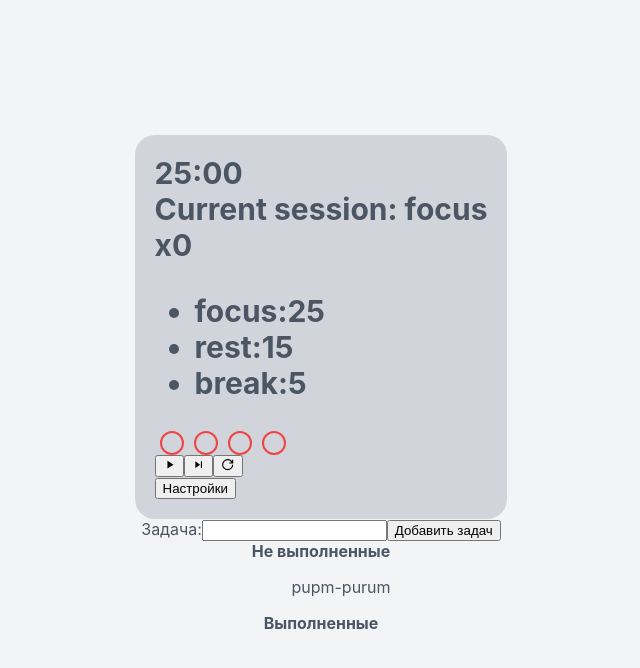
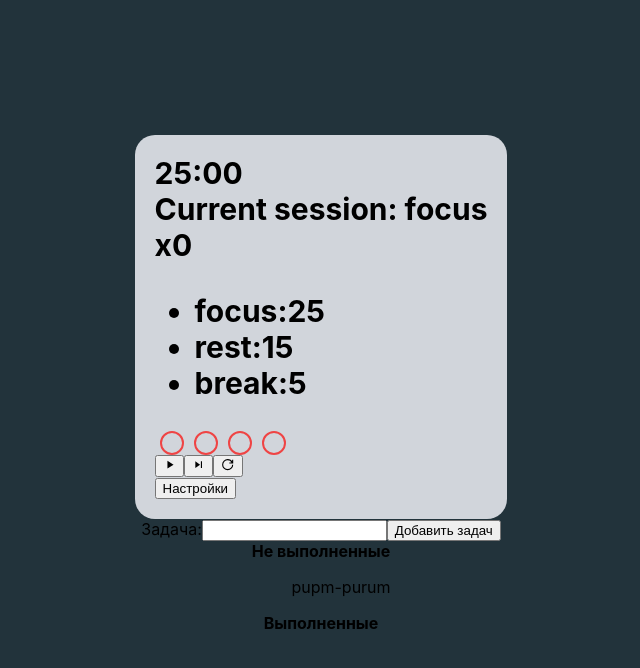
Before and after one commit to git-dmitriy/pomodoro-app, a React (Create React App) app: page / in a window 1280 px wide. Shown: the top 668 px of the page, without its empty margins (319-959 px from the left). Built offline with nearby package versions, Linux system fonts and the light colour scheme.

Commit message:
Create dynamic background fill

```diff
--- a/src/components/layout/Layout.tsx
+++ b/src/components/layout/Layout.tsx
@@ -1,16 +1,38 @@
+import { useAppSelector } from 'app/hooks';
 import styled from 'styled-components';
 
-const StyledLayout = styled.div`
+type P = {
+  bg: 'focus' | 'break' | 'rest' | 'standby';
+};
+
+const StyledLayout = styled.div<P>`
   width: 100%;
   height: 100vh;
-  background-color: #f3f4f6;
-  color: #4b5563;
   display: flex;
   flex-direction: column;
   justify-content: center;
   align-items: center;
+  transition: background-color 0.3s;
+  background-color: ${(props) => handleColorType(props.bg)};
 `;
 
+const handleColorType = (color: string) => {
+  switch (color) {
+    case 'focus':
+      return '#bc4b51';
+    case 'break':
+      return '#5b8e7d';
+    case 'rest':
+      return '#8cb369';
+    default:
+      return '#22333b';
+  }
+};
+
 export const Layout: React.FC = ({ children }) => {
-  return <StyledLayout>{children}</StyledLayout>;
+  const { isRunning, currentSession } = useAppSelector((state) => state.timer);
+
+  const backgroundColor = isRunning ? currentSession : 'standby';
+
+  return <StyledLayout bg={backgroundColor}>{children}</StyledLayout>;
 };
```
